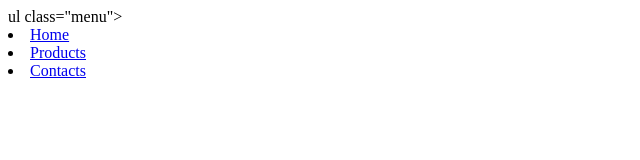
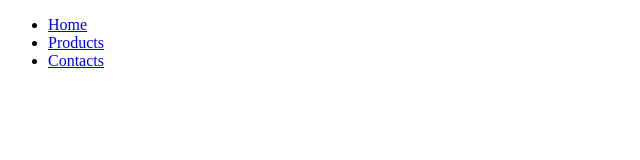
Before and after one commit to Tanya1Tatarenko/Test_Novem, a plain HTML site: page index.html in a window 1280 px wide. Shown: the whole page, without its empty margins (0-640 px from the left). Drawn offline with Linux system fonts and the light colour scheme.

Commit message:
initial commit

```diff
--- a/index.html
+++ b/index.html
@@ -7,9 +7,10 @@
     <title>Document</title>
 </head>
 <body>
-    ul class="menu">
+    <ul class="menu">
 	<li><a href="#">Home</a></li>
 	<li><a href="#">Products</a></li>
 	<li><a href="#">Contacts</a></li>
+</ul>
 </body>
 </html>
```
Also changed, not shown: 1 other file.
